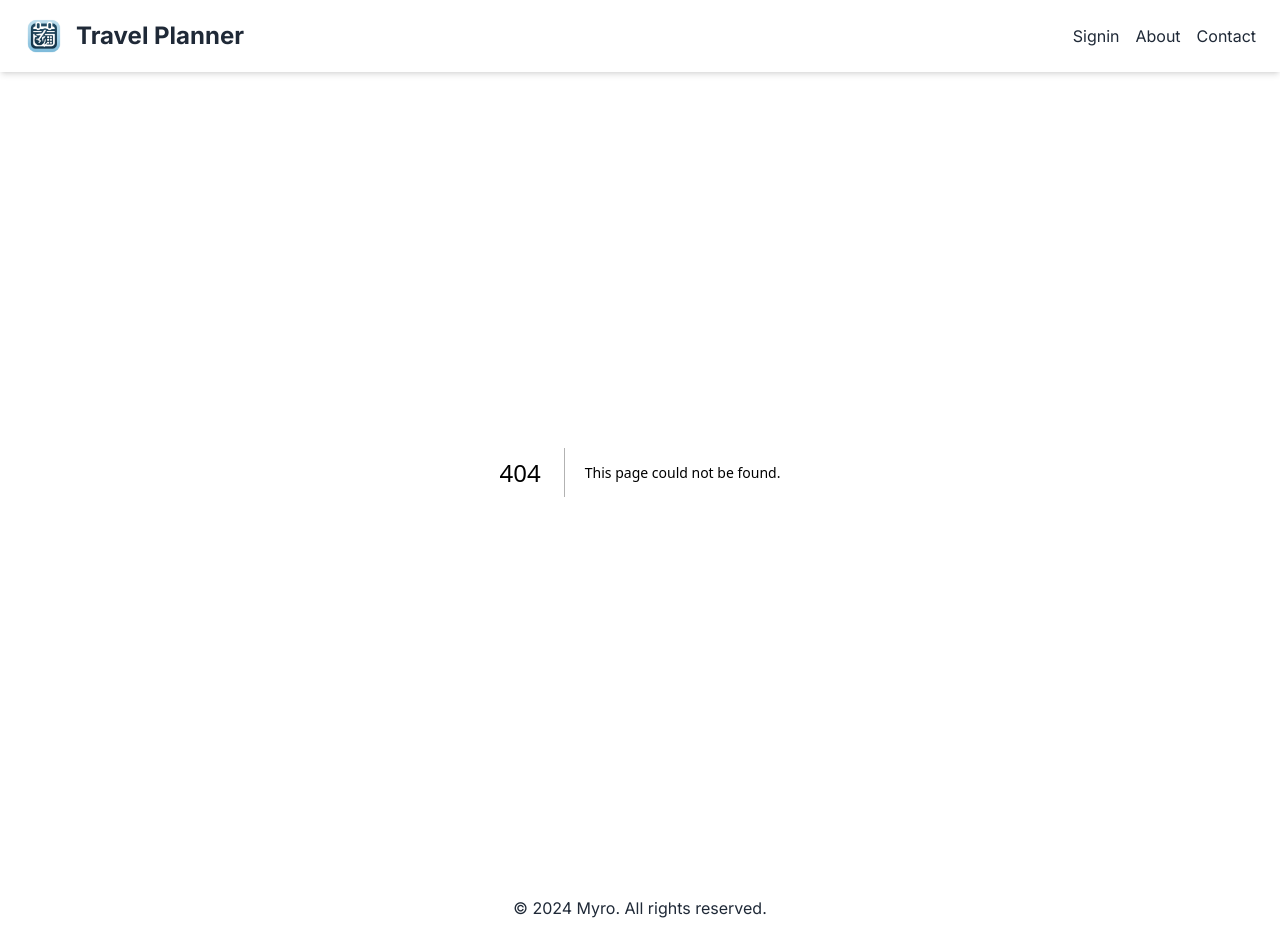
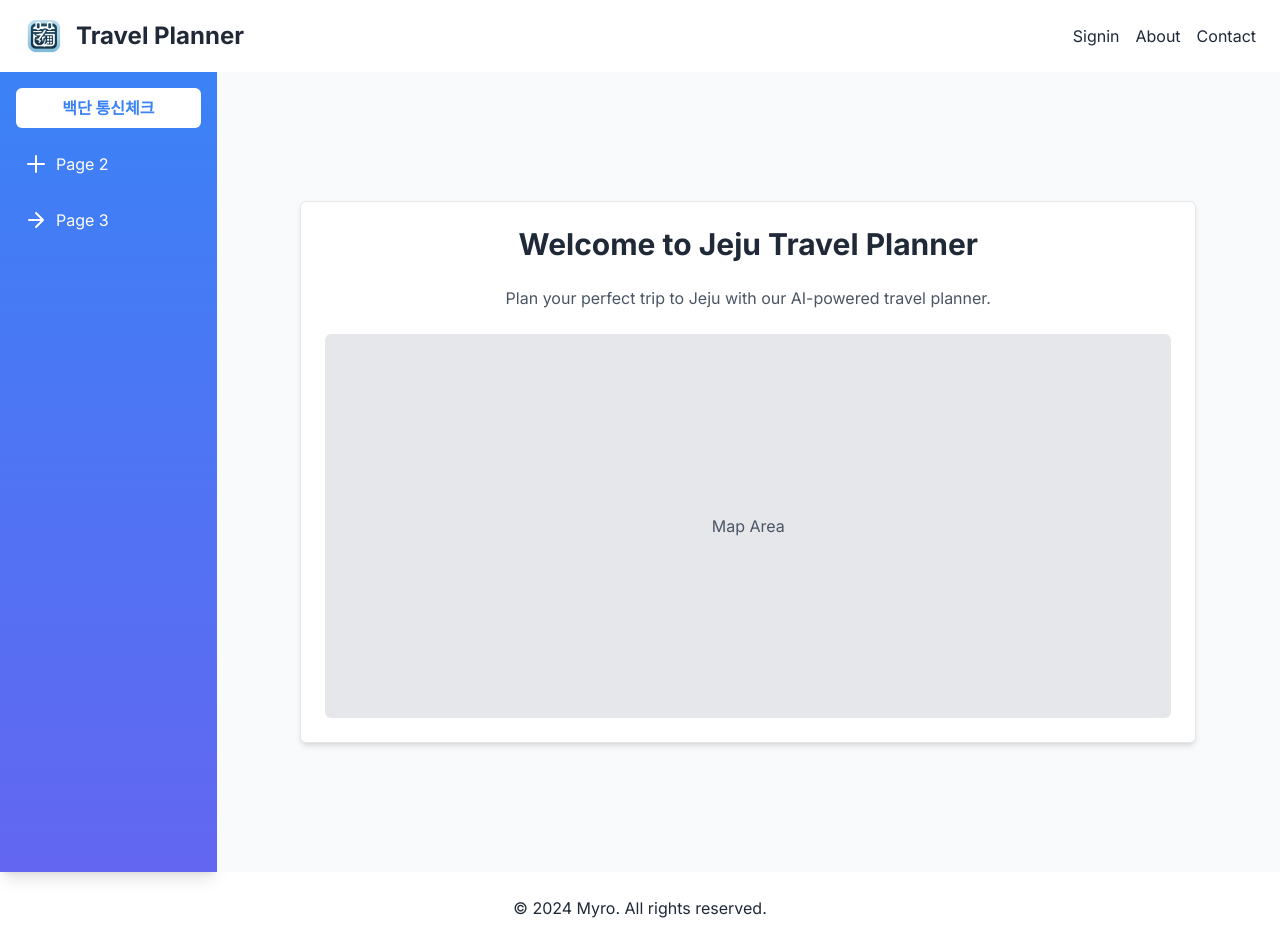
Before and after one commit to rud2403/travelplanner-client, a Next.js app: page /planning in a window 1280 px wide. Before the commit this address had no page. Built offline with nearby package versions, Linux system fonts and the light colour scheme; no server answers.

Commit message:
feat : 여행 일정 페이지 추가

```diff
--- /dev/null
+++ b/src/app/planning/page.tsx
@@ -0,0 +1,69 @@
+'use client';
+
+import { useState } from 'react';
+import Link from 'next/link';
+import { fetchData } from '@/services/dockerTest';
+
+export default function Home() {
+  const [response, setResponse] = useState<string | null>(null);
+  const [error, setError] = useState<string | null>(null);
+
+  const handleCheck = async () => {
+    try {
+      const data = await fetchData();
+      setResponse(data);
+      setError(null);
+    } catch (err) {
+      setError('Error fetching data');
+      setResponse(null);
+    }
+  };
+
+  return (
+    <main className="flex min-h-screen bg-gray-100">
+      {/* 사이드 메뉴 */}
+      <aside className="w-64 bg-gradient-to-b from-blue-500 to-indigo-500 text-white flex flex-col p-4 shadow-lg">
+        <nav className="flex flex-col space-y-4">
+          <button onClick={handleCheck} className="bg-white text-blue-500 hover:bg-gray-100 hover:text-blue-600 font-bold py-2 px-4 rounded-md transition duration-300">
+            백단 통신체크
+          </button>
+          <Link href="#" className="flex items-center p-2 hover:bg-blue-600 rounded-md transition duration-300">
+            <svg xmlns="http://www.w3.org/2000/svg" className="h-6 w-6 mr-2" fill="none" viewBox="0 0 24 24" stroke="currentColor">
+              <path strokeLinecap="round" strokeLinejoin="round" strokeWidth={2} d="M12 4v16m8-8H4" />
+            </svg>
+            Page 2
+          </Link>
+          <Link href="#" className="flex items-center p-2 hover:bg-blue-600 rounded-md transition duration-300">
+            <svg xmlns="http://www.w3.org/2000/svg" className="h-6 w-6 mr-2" fill="none" viewBox="0 0 24 24" stroke="currentColor">
+              <path strokeLinecap="round" strokeLinejoin="round" strokeWidth={2} d="M5 12h14M12 5l7 7-7 7" />
+            </svg>
+            Page 3
+          </Link>
+        </nav>
+      </aside>
+
+      {/* 메인 컨텐츠 영역 */}
+      <section className="w-full bg-gray-50 p-6 flex flex-col items-center justify-center">
+        <div className="w-full max-w-4xl bg-white border rounded-md shadow-md p-6">
+          <h1 className="text-3xl font-bold text-center text-gray-800 mb-6">Welcome to Jeju Travel Planner</h1>
+          <p className="text-center text-gray-600 mb-6">Plan your perfect trip to Jeju with our AI-powered travel planner.</p>
+          <div className="h-96 bg-gray-200 rounded-md flex items-center justify-center">
+            <p className="text-gray-600">Map Area</p>
+          </div>
+          {/* 여기에 백단 response 표시 */}
+          {response && (
+            <div className="mt-4 p-4 bg-green-100 text-green-800 rounded-md">
+              <p>Response:</p>
+              <pre>{JSON.stringify(response, null, 2)}</pre>
+            </div>
+          )}
+          {error && (
+            <div className="mt-4 p-4 bg-red-100 text-red-800 rounded-md">
+              <p>{error}</p>
+            </div>
+          )}
+        </div>
+      </section>
+    </main>
+  );
+}
```
